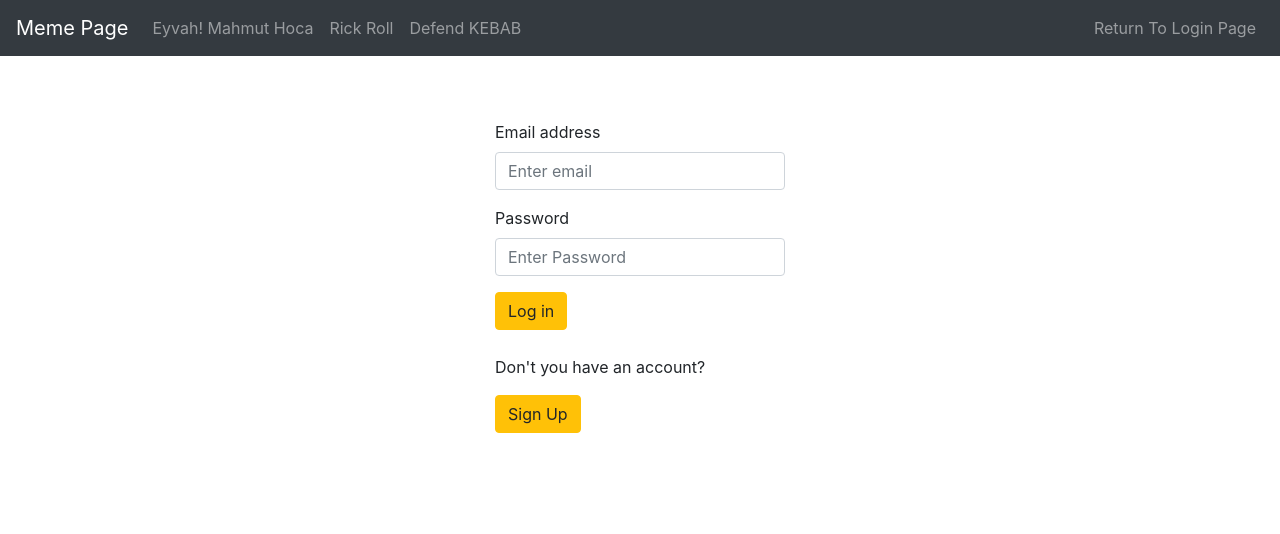
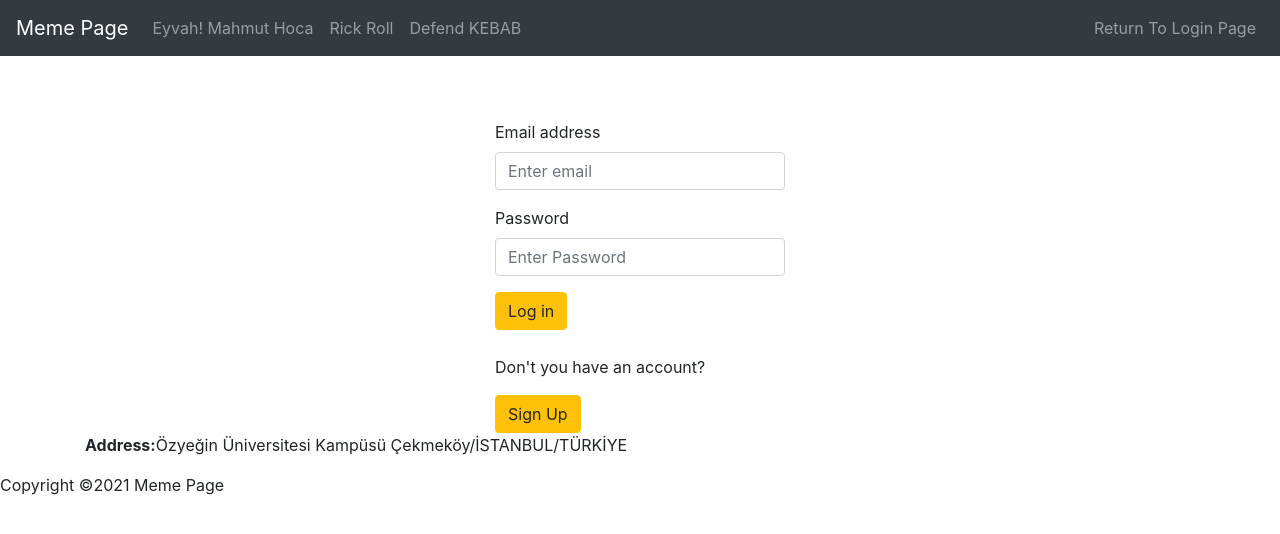
Before and after one commit to huseyingokay/CS391-Project2, a React (Create React App) app: page / in a window 1280 px wide. Shown: the top 534 px of the page. Built offline with nearby package versions, Linux system fonts and the light colour scheme.

Commit message:
Footer
Footer part is added and arranged.

```diff
--- a/src/App.js
+++ b/src/App.js
@@ -26,6 +26,7 @@ class App extends React.Component {
               <Route exact path="/memes" component={Memes} />
             </Switch>
         </BrowserRouter>
+        <Footer></Footer>
       </>
     );
   }
--- a/src/sections/Footer.js
+++ b/src/sections/Footer.js
@@ -1,15 +1,18 @@
-import React from 'react';
+import React from 'react'
+import './Footer.css';
 
-class Footer extends React.Component {
+function Footer() {
+  return (
+    <div className="main-footer">
+    <div className="container">
+    <p id="footerp"><strong>Address:</strong>Özyeğin Üniversitesi Kampüsü Çekmeköy/İSTANBUL/TÜRKİYE</p>
+    </div>
+    <div className="footer-bottom">
+    <p id="copyright">Copyright &copy;2021 Meme Page</p>
+    </div>
 
-    render(){
-      return (
+    </div>
 
-          <>
-
-          </>
-
-      )
-    }
-  }
-  export default Footer;
+  )
+}
+export default Footer;
--- a/src/sections/NavBar.js
+++ b/src/sections/NavBar.js
@@ -1,7 +1,6 @@
 import React from 'react';
 import 'bootstrap/dist/css/bootstrap.min.css';
 import { Navbar, Nav } from 'react-bootstrap';
-
 
 
 
```
Also changed, not shown: 2 other files (tests, documents, lock files or other folders).
